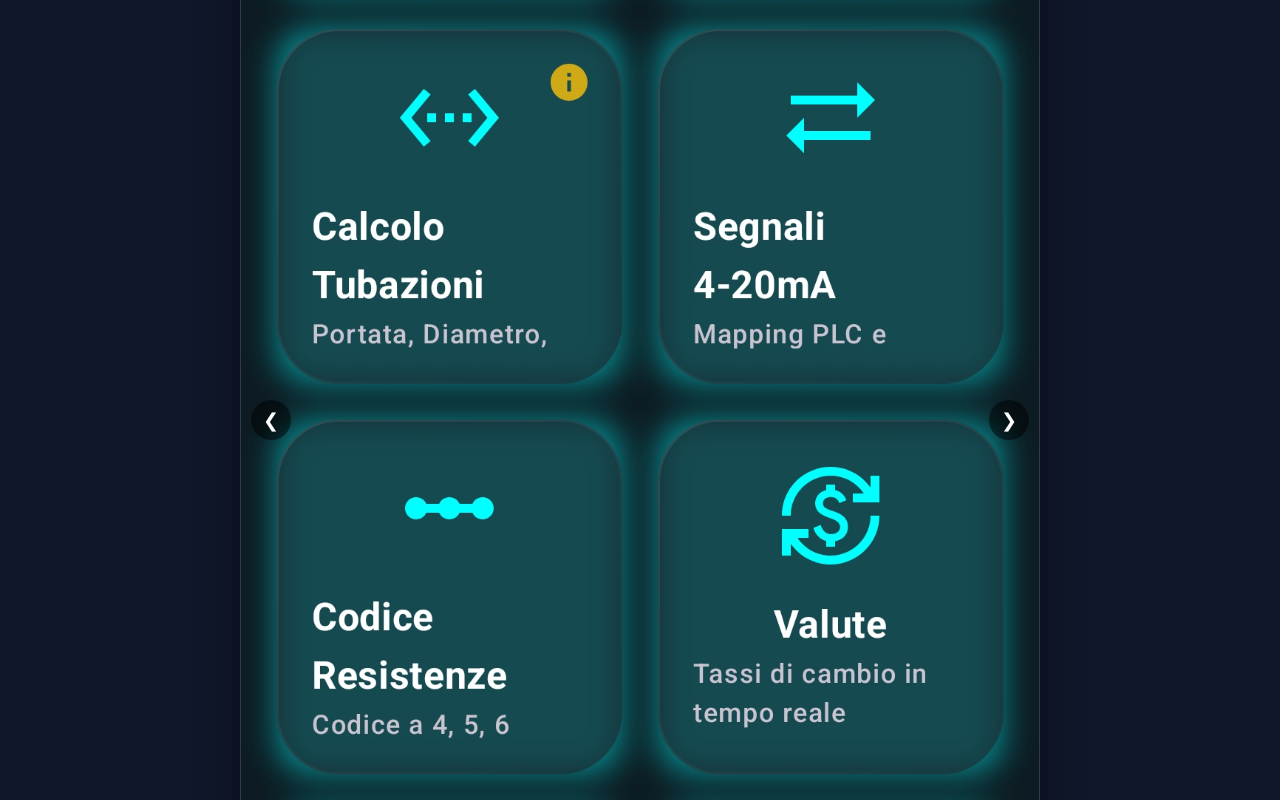
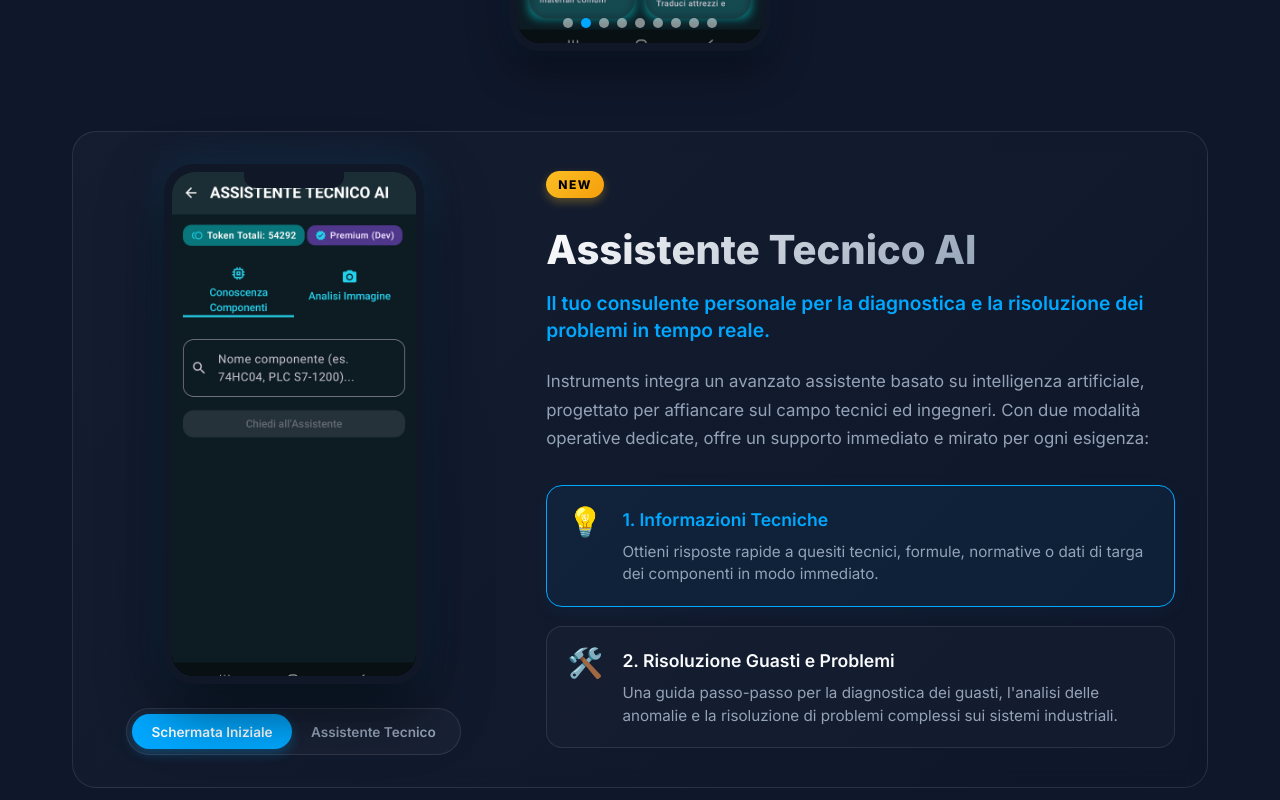
Before and after one commit to luc56/balzano-technical-solutions, a website: page instruments.html in a window 1280 px wide. Shown: the part 1240-2040 px from the top of the page. Drawn offline with Linux system fonts and the light colour scheme; no server answers.

Commit message:
style: reduce height of phone mockup and carousel to prevent vertical page overflow

```diff
--- a/styles.css
+++ b/styles.css
@@ -345,22 +345,25 @@ body::before {
 /* Carousel */
 .carousel-container {
     position: relative;
-    max-width: 800px;
+    max-width: 260px;
+    height: 520px;
     margin: 4rem auto;
     overflow: hidden;
-    border-radius: 20px;
-    box-shadow: 0 20px 40px rgba(0, 0, 0, 0.4);
-    background: var(--card-bg);
-    border: 1px solid var(--border);
+    border-radius: 30px;
+    box-shadow: 0 20px 40px rgba(0, 0, 0, 0.4), 0 0 30px rgba(0, 168, 255, 0.1);
+    background: #000;
+    border: 8px solid #101726;
 }
 
 .carousel-slide {
     display: flex;
+    height: 100%;
     transition: transform 0.5s ease-in-out;
 }
 
 .carousel-slide img {
     width: 100%;
+    height: 100%;
     flex-shrink: 0;
     object-fit: cover;
     display: block;
@@ -455,7 +458,7 @@ body::before {
     background: linear-gradient(135deg, rgba(30, 41, 59, 0.4) 0%, rgba(15, 23, 42, 0.6) 100%);
     border: 1px solid var(--border);
     border-radius: 24px;
-    padding: 3.5rem;
+    padding: 2rem;
     margin-top: 5rem;
     backdrop-filter: blur(10px);
 }
@@ -475,10 +478,10 @@ body::before {
 }
 
 .phone-mockup {
-    width: 290px;
-    height: 580px;
-    border: 10px solid #101726;
-    border-radius: 36px;
+    width: 260px;
+    height: 520px;
+    border: 8px solid #101726;
+    border-radius: 30px;
     position: relative;
     overflow: hidden;
     background: #000;
@@ -496,11 +499,11 @@ body::before {
     top: 0;
     left: 50%;
     transform: translateX(-50%);
-    width: 110px;
-    height: 20px;
+    width: 100px;
+    height: 16px;
     background: #101726;
-    border-bottom-left-radius: 14px;
-    border-bottom-right-radius: 14px;
+    border-bottom-left-radius: 12px;
+    border-bottom-right-radius: 12px;
     z-index: 5;
 }
 
```
